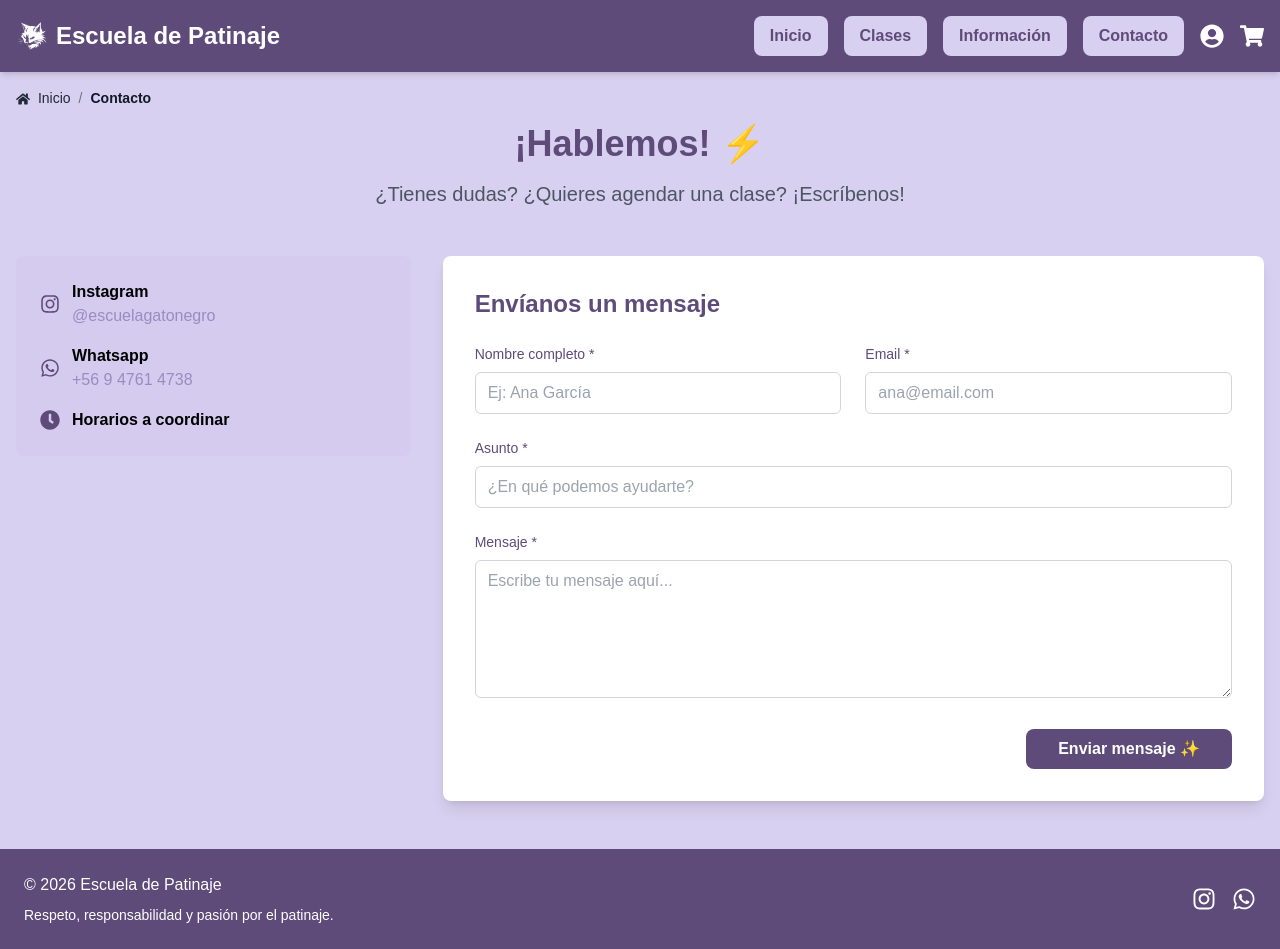
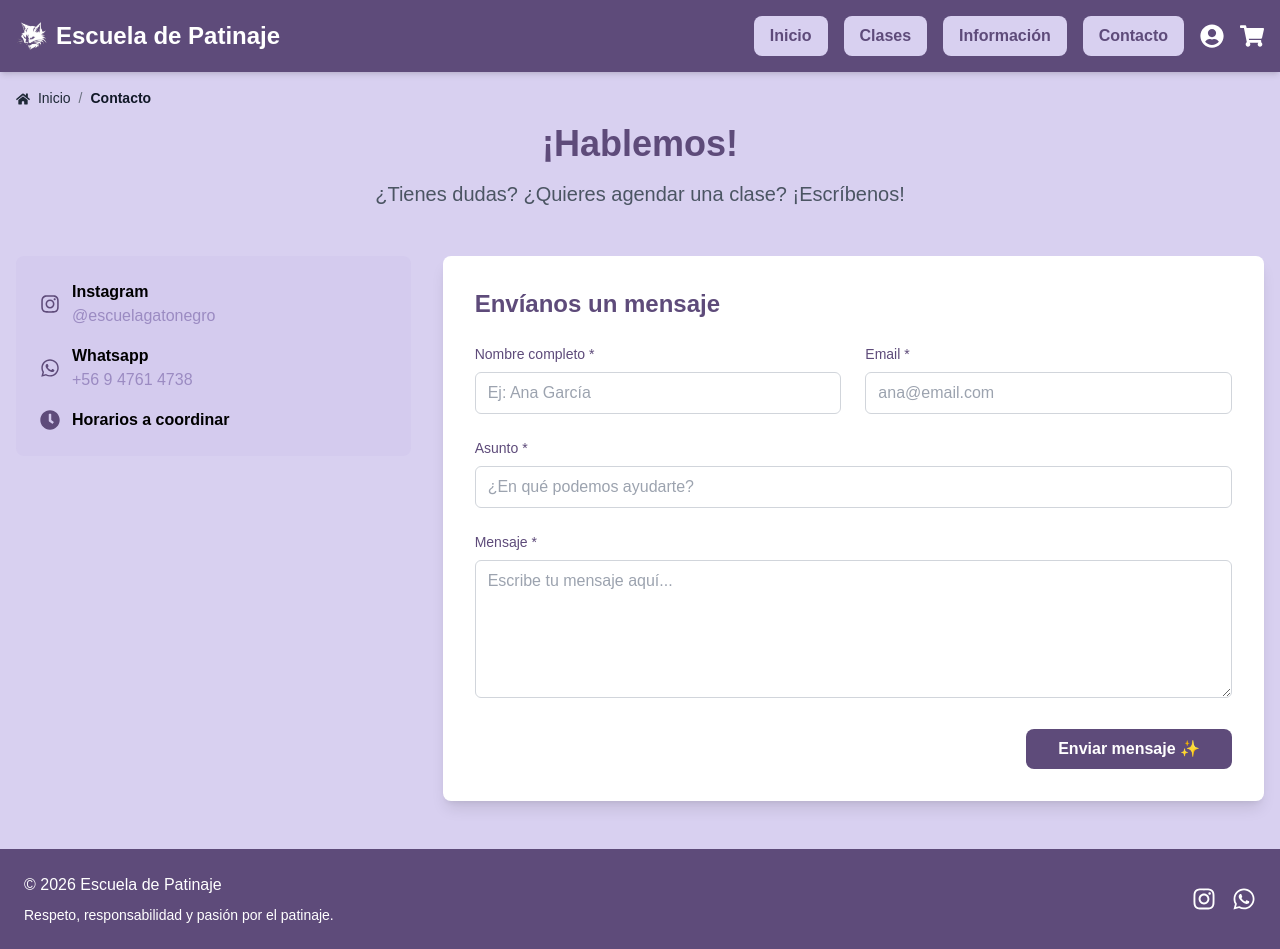
Before and after one commit to Joselyn-argg/gt, a React (Vite) app in the folder frontend/: page /contacto in a window 1280 px wide. Built offline with nearby package versions, Linux system fonts and the light colour scheme.

Commit message:
Se elimina un emoticon de contact page y se mejora un hover de breadcrums

```diff
--- a/frontend/src/components/Atomic/Molecules/Breadcrumbs.jsx
+++ b/frontend/src/components/Atomic/Molecules/Breadcrumbs.jsx
@@ -9,7 +9,7 @@ const Breadcrumbs = () => {
     <nav className="text-sm mb-4" aria-label="Breadcrumb">
       <ol className="list-none p-0 inline-flex items-center">
         <li className="flex items-center">
-          <Link to="/" className="text-gray-800 hover:text-primary font-medium">
+          <Link to="/" className="text-gray-800 hover:text-dark font-medium">
             <FaHome className="inline mr-1" /> Inicio
           </Link>
         </li>
--- a/frontend/src/components/Pages/ContactPage.jsx
+++ b/frontend/src/components/Pages/ContactPage.jsx
@@ -3,7 +3,7 @@ import Breadcrumbs from '../Atomic/Molecules/Breadcrumbs';
 import Button from '../Atomic/Atoms/Button';
 import Input from '../Atomic/Atoms/Input';
 import { toast } from 'react-hot-toast';
-import { FaInstagram, FaWhatsapp, FaClock } from 'react-icons/fa';
+import { FaInstagram, FaWhatsapp, FaClock, FaBolt } from 'react-icons/fa';
 
 const ContactPage = () => {
   // Estado del formulario
@@ -44,7 +44,7 @@ const ContactPage = () => {
       <Breadcrumbs />
       <div className="text-center mb-12">
         <h1 className="text-4xl font-bold text-dark mb-4">
-          ¡Hablemos! <span className="text-primary">⚡</span>
+          ¡Hablemos!
         </h1>
         <p className="text-xl text-gray-600 max-w-2xl mx-auto">
           ¿Tienes dudas? ¿Quieres agendar una clase? ¡Escríbenos!
```
